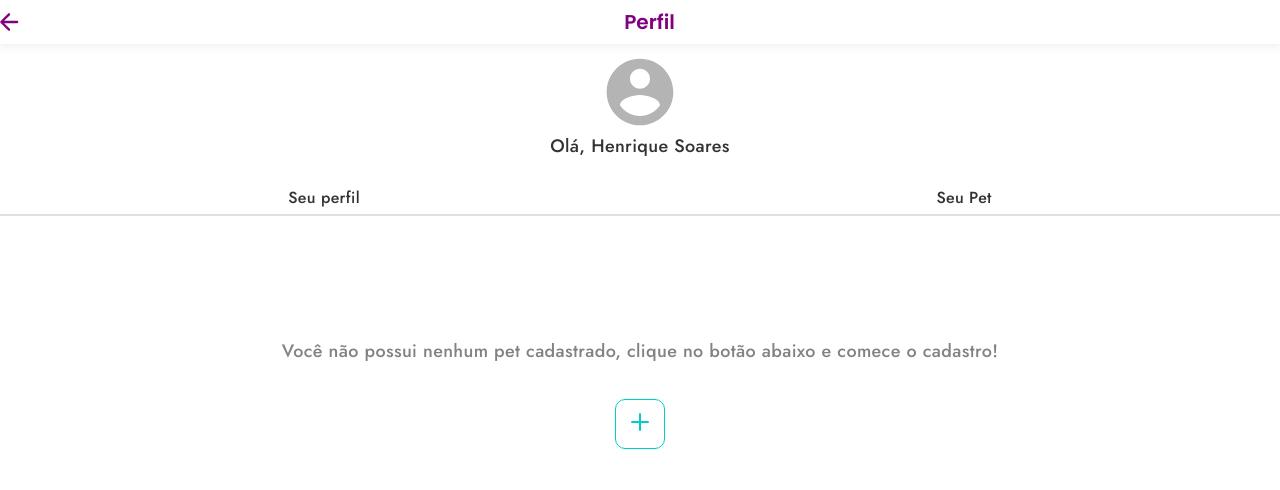
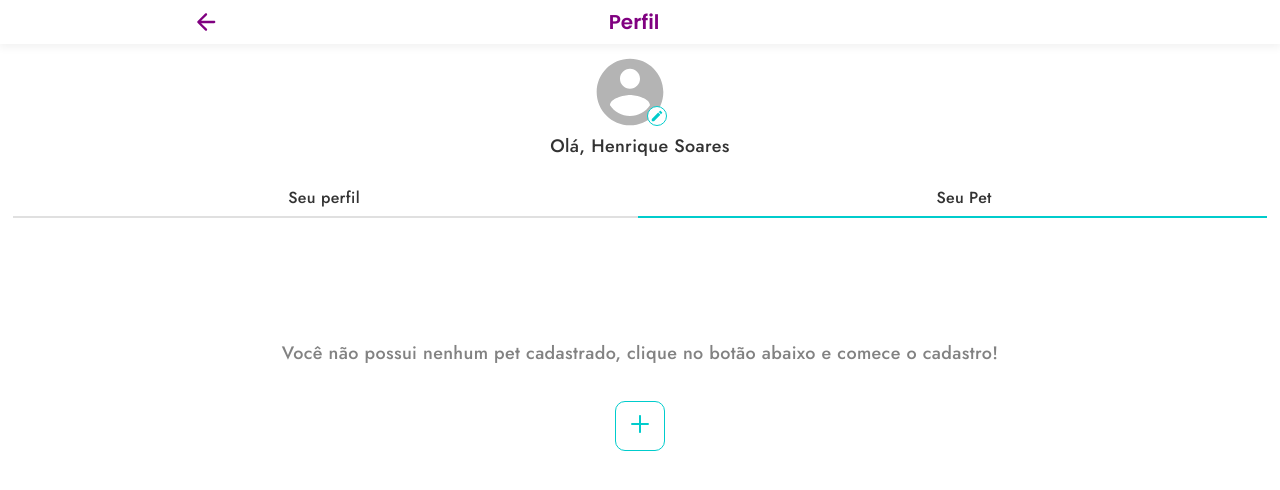
Before and after one commit to estartandodevs-course/Busquepet, a React (Create React App) app: page / in a window 1280 px wide. Shown: the top 490 px of the page. Built offline with nearby package versions, Linux system fonts and the light colour scheme.

Commit message:
finalizado tela flow profile

```diff
--- a/src/components/HeaderAdoption/Style.scss
+++ b/src/components/HeaderAdoption/Style.scss
@@ -1,7 +1,7 @@
 %headerStyle{
     display: flex;
     width: 100%;
-    justify-content: space-between;
+    justify-content: space-around;
     align-items: center;
     height: 44px;
     font-family: 'Poppins', sans-serif;
--- a/src/components/Profile/index.jsx
+++ b/src/components/Profile/index.jsx
@@ -10,6 +10,7 @@ export default function Profile() {
         <div className="photo-profile">
           <img src={ProfileDefault} alt="profile-default" />
           {/* Lembrar que isso vai ser um botão */}
+          <img src={EditProfile} alt="Edit Profile" className="float-button"/>
         </div>
         <Text type="profilename">Olá, Henrique Soares</Text>
       </div>
--- a/src/components/Profile/styles.scss
+++ b/src/components/Profile/styles.scss
@@ -6,13 +6,17 @@
 
     .photo-profile{
         margin-top: 14px;
+
+        .float-button{
+            transform: translate(-17px,0px);
+            cursor: pointer;
+        }
     }
 
     .location-pet{
         font-size: 18px;
         margin: 7.67px 0 0 0;
         font-weight: 500;
-
     }
 
 
--- a/src/components/ProfileButton/index.jsx
+++ b/src/components/ProfileButton/index.jsx
@@ -11,6 +11,9 @@ export default function ProfileButton() {
           <Text type="profilebutton">Seu Pet</Text>
         </a>
       </div>
+      <div className="borda">
+        <div className="line"></div>
+      </div>
     </>
   );
 }
--- a/src/components/ProfileButton/styles.scss
+++ b/src/components/ProfileButton/styles.scss
@@ -2,12 +2,25 @@
   display: flex;
   justify-content: space-around;
   align-items: center;
-  border-bottom: 2px solid #e0e0e0;
   list-style: none;
   margin-top: 35px;
 
   a {
     text-decoration: none;
+  }
+}
+
+.borda{
+  margin: 0 auto;
+  width: 98%;
+  min-width: 359px;
+  border-bottom: 2px solid #e0e0e0;
+
+  .line{
+    transform: translate(0px,2px);
+    width: 50%;
+    margin:0 0 0 auto;
+    border: 1px solid #00CCCC;
   }
 }
 
--- a/src/pages/perfil-doador/perfil-doador00/styles.scss
+++ b/src/pages/perfil-doador/perfil-doador00/styles.scss
@@ -1,4 +1,12 @@
+h1{
+  padding-right: 31px !important;
+}
 
+body{
+  @media (max-width:320px){
+    width: 116% !important;
+  }
+}
 
 .container-pet{
   height: 88px;
@@ -15,7 +23,8 @@
   justify-content: center;
   text-align: center;
   width: 100%;
-  // padding: 90px 30px 0;
+  margin: 0 30px 0 30px;
+  //padding: 90px 30px 0;
 
   .location-pet {
     color: #828282;
```
